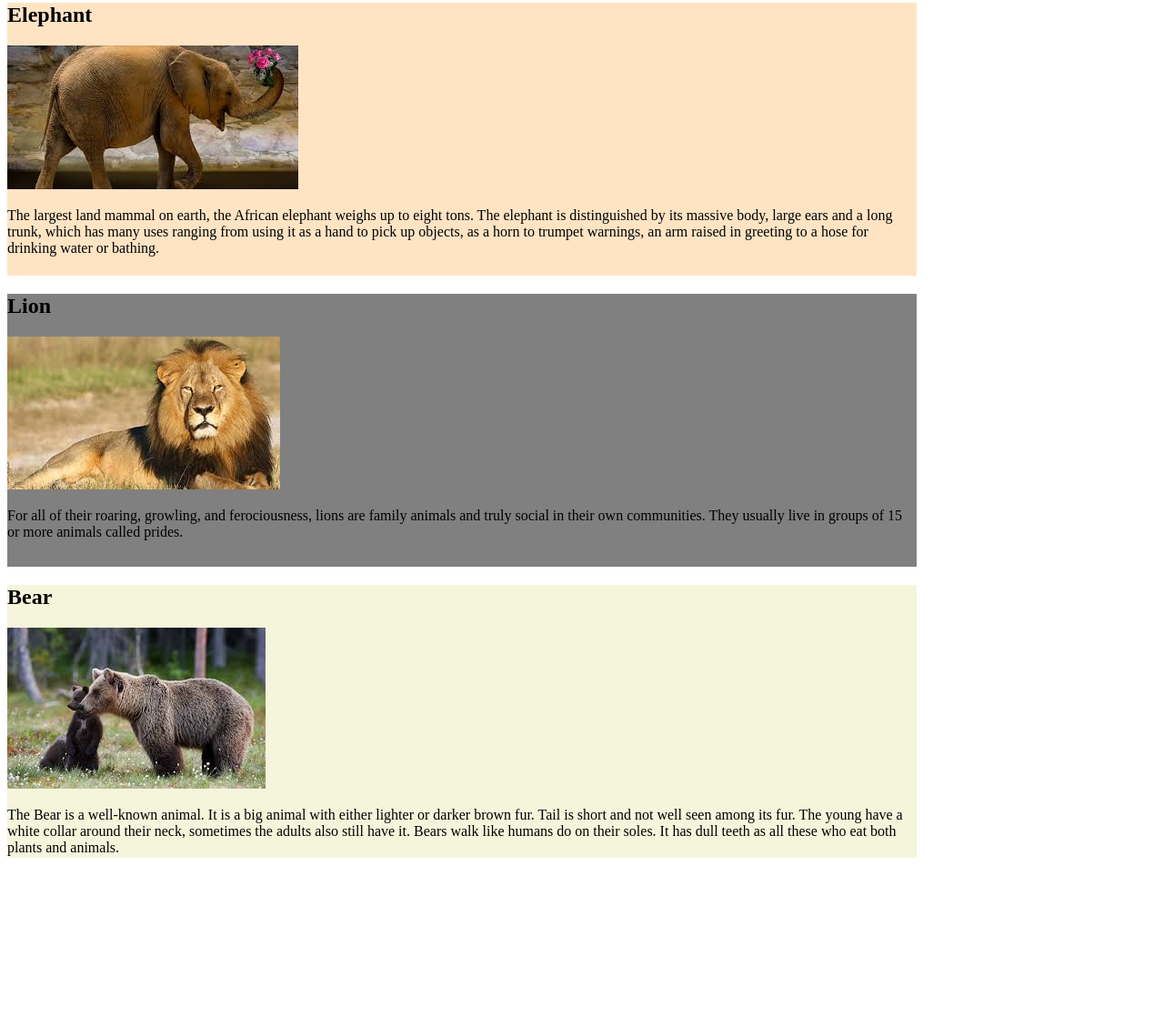
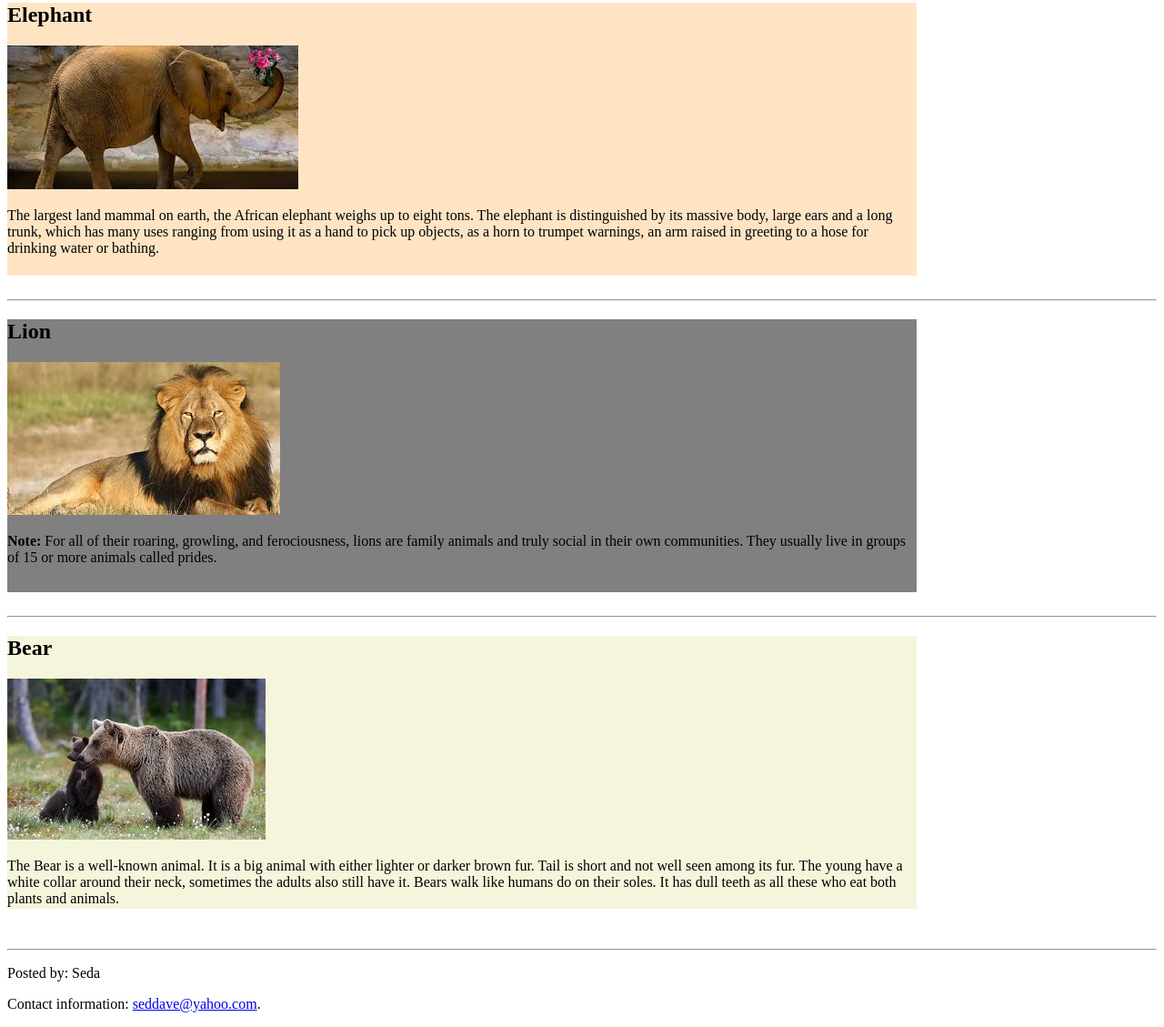
Before and after one commit to seda8808/ISTC-JS-Bootcamp-2nd-stage, a plain HTML site: page Homework/lesson1_hw.html in a window 1280 px wide. Shown: the part 77-1206 px from the top of the page at 91% size. Before the commit the page ends 1028 px from the top, so only its background shows below. Drawn offline with Linux system fonts and the light colour scheme.

Commit message:
additioonal tags used

```diff
--- a/Homework/lesson1_hw.html
+++ b/Homework/lesson1_hw.html
@@ -38,15 +38,17 @@
                 The largest land mammal on earth, the African elephant weighs up to eight tons. The elephant is distinguished by its massive body, large ears and a long trunk, which has many uses ranging from using it as a hand to pick up objects, as a horn to trumpet warnings, an arm raised in greeting to a hose for drinking water or bathing.
     </p>
     </div>
-
+    <br>
+<hr>
     <div class=wrapper2>
             <h2>Lion</h2>
             <img src = "assets/lion.jpg"/>
             <p>
-                    For all of their roaring, growling, and ferociousness, lions are family animals and truly social in their own communities. They usually live in groups of 15 or more animals called prides.
+                    <strong>Note: </strong>For all of their roaring, growling, and ferociousness, lions are family animals and truly social in their own communities. They usually live in groups of 15 or more animals called prides.
         </p>
         </div>
-
+        <br>
+<hr>
 
     <div class=wrapper3>
             <h2>Bear</h2>
@@ -55,6 +57,13 @@
                     The Bear is a well-known animal. It is a big animal with either lighter or darker brown fur. Tail is short and not well seen among its fur. The young have a white collar around their neck, sometimes the adults also still have it. Bears walk like humans do on their soles. It has dull teeth as all these who eat both plants and animals.
             </p>
     </div>
+        <br><br>
+        <hr>
+    <footer>
+            <p>Posted by: Seda</p>
+            <p>Contact information: <a href="mailto:seddave@yahoo.com">
+            seddave@yahoo.com</a>.</p>
+          </footer>
 
 </body>
 </html>
```
